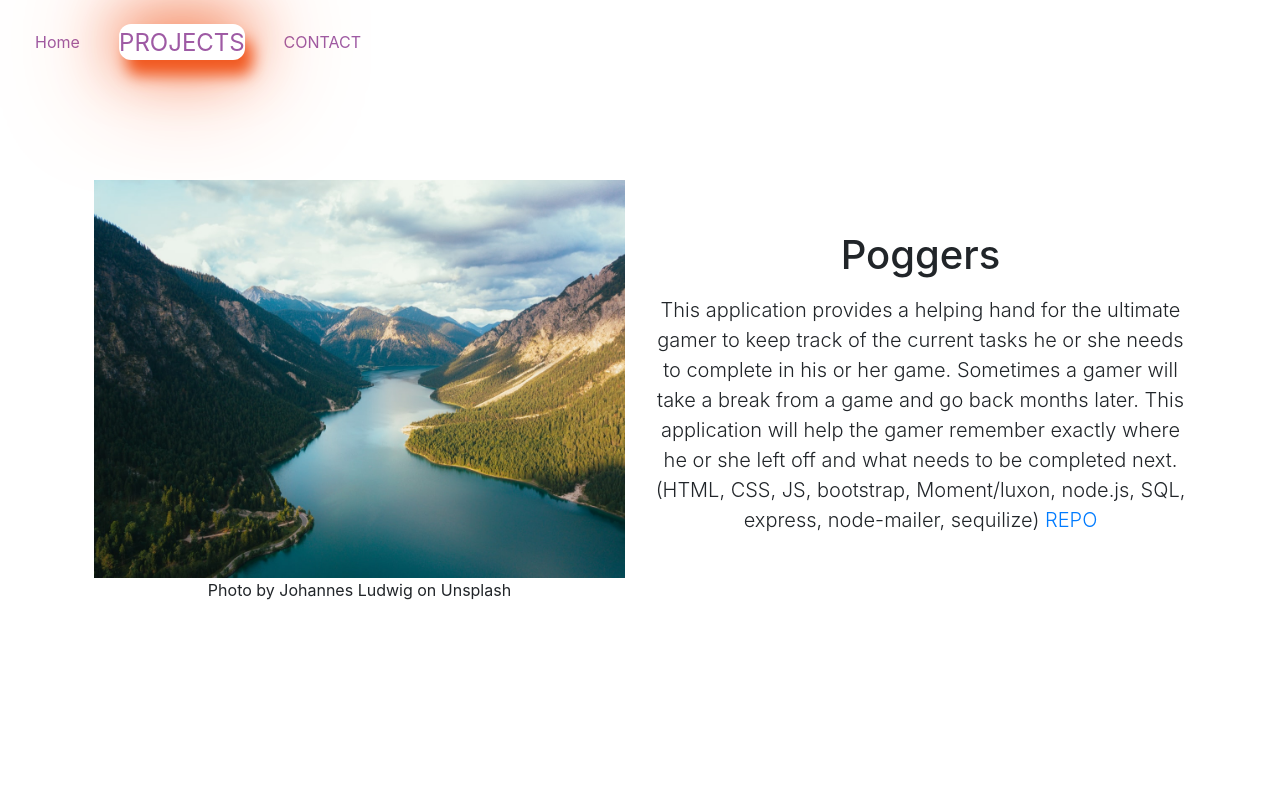
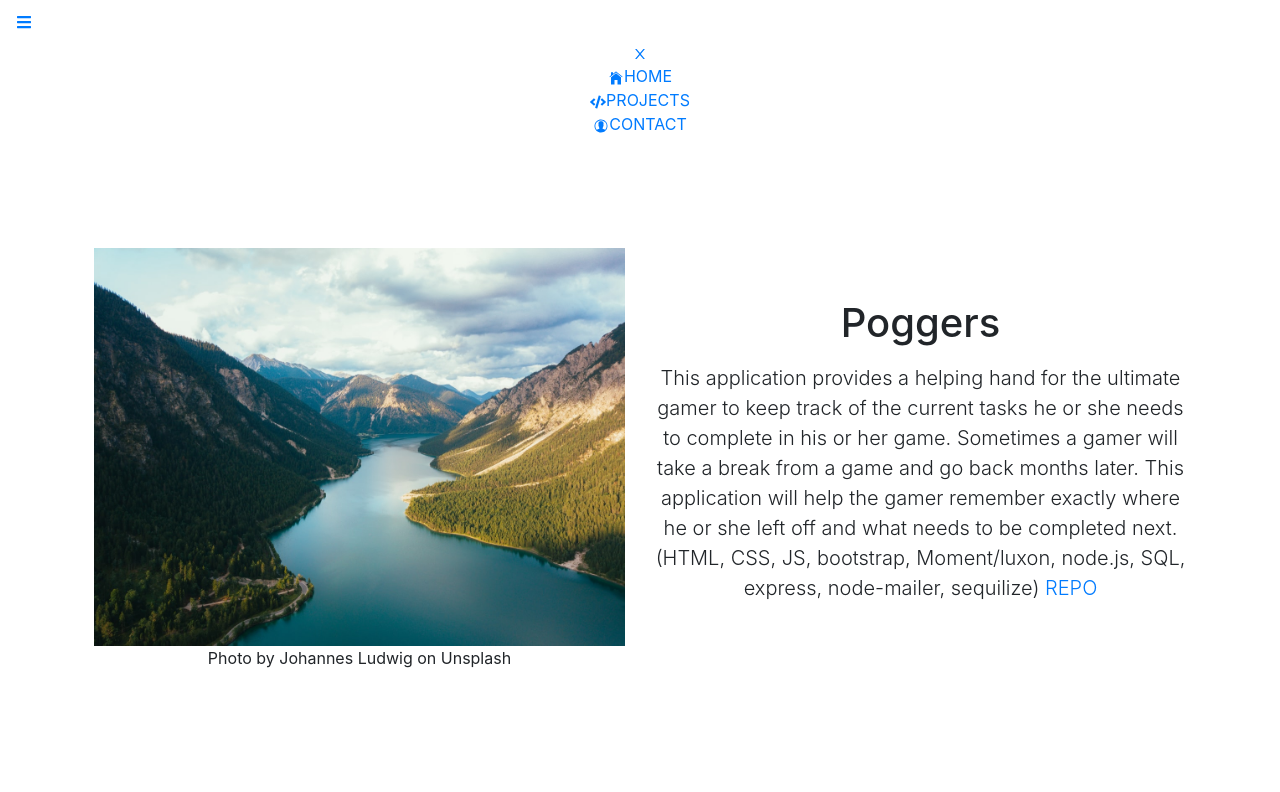
Before and after one commit to MiernickiElijah/Swash.v3, a React (Create React App) app in the folder my-app/: page /projects in a window 1280 px wide. Shown: the top 792 px of the page. Built offline with nearby package versions, Linux system fonts and the light colour scheme.

Commit message:
functionality of the navbar, add map through of navbar page data

```diff
--- a/my-app/src/components/nav/index.js
+++ b/my-app/src/components/nav/index.js
@@ -1,22 +1,45 @@
-import { NavLink } from 'react-router-dom';
+import { Link, NavLink } from 'react-router-dom';
 import './style.css';
+import * as reactIcons from "react-icons/fa";
+import * as AireactIcons from "react-icons/ai";
+import { useState } from 'react';
+import { Navbar } from './navbar';
 
 function Nav() {
-    return (<nav id="navbar">
-        <ul id="navs">
-            <NavLink to="/" exact activeClassName="active">
-                <li className="hide tab" id="fast">Home</li>
-            </NavLink>
+    const [navbar, setNavbar] = useState(false)
 
-            <NavLink to="/projects" activeClassName="active">
-                <li className="hide tab" id="fast">PROJECTS</li>
-            </NavLink>
+    const showNavbar = () => setNavbar(!navbar)
 
-            <NavLink to="/contact" activeClassName="active">
-                <li className="hide  tab" id="fast">CONTACT</li>
-            </NavLink>
-        </ul>
-    </nav>);
+    return (
+        <>
+            <div className="navbar">
+                <Link to="#" className="menu-bars">
+                    <reactIcons.FaBars onClick={showNavbar} />
+                </Link>
+            </div>
+
+            <nav className={navbar ? 'nav-menu active' : 'nav-menu'}>
+                <ul className='nav-menu-items'>
+                    <li className='navbar=toggle'>
+                        <Link to="#" className="menu=bars">
+                            <AireactIcons.AiOutlineClose />
+                        </Link>
+                    </li>
+                    {/* HERE WE MAP THROUGH THE Navbar object passed in from navbar.js */}
+                    {Navbar.map((page, index) => {
+                        return (
+                            <li key={index} className={page.className}>
+                                <Link to={page.path}>
+                                    {page.icon}
+                                    <span>{page.title}</span>
+                                </Link>
+                            </li>
+                        )
+                    })}
+                </ul>
+            </nav>
+        </>
+    );
 };
 
 export default Nav;
--- /dev/null
+++ b/my-app/src/components/nav/navbar.js
@@ -0,0 +1,24 @@
+import React from "react";
+import * as FareactIcons from "react-icons/fa"
+import * as IoreactIcons from "react-icons/io"
+
+export const Navbar = [
+    {
+        title: 'HOME',
+        path: '/',
+        icon: <IoreactIcons.IoIosHome />,
+        className: 'nav-text'
+    },
+    {
+        title: 'PROJECTS',
+        path: '/projects',
+        icon: <FareactIcons.FaCode />,
+        className: 'nav-text'
+    },
+    {
+        title: 'CONTACT',
+        path: '/contact',
+        icon: <IoreactIcons.IoIosContact />,
+        className: 'nav-text'
+    }
+]
--- a/my-app/src/components/nav/style.css
+++ b/my-app/src/components/nav/style.css
@@ -9,84 +9,3 @@
   --bloop: #00aeef;
   --floop: #9e5aa4;
 }
-
-.nav-item {
-  font-family: "poppins";
-  color: var(--maincolor);
-  padding: 15px;
-}
-
-/* hide the nav links until clicked */
-.transformed {
-  visibility: visible;
-  background-color: var(--bloop);
-  transition-delay: 250ms;
-  border: var(--secondary);
-  font-family: "Rock Salt", cursive;
-  border-width: 5px;
-  border-radius: 8px;
-  justify-content: center;
-  align-items: center;
-  position: sticky;
-  transition-property: color flex;
-  transition-timing-function: ease-in-out;
-  display: flex;
-  padding: 5px;
-  margin: 5px;
-  overflow: hidden;
-  width: 8rem;
-  animation: type 0.5s steps(60, end);
-}
-
-.stay {
-  visibility: visible;
-  background-color: var(--bloop);
-  border: var(--secondary);
-  font-family: "Rock Salt", cursive;
-  border-width: 5px;
-  border-radius: 8px;
-  justify-content: center;
-  align-items: center;
-  position: sticky;
-  transition-timing-function: ease-in-out;
-  display: flex;
-  padding: 5px;
-  margin: 5px;
-  width: 8rem;
-}
-
-/* NAV */
-#navbar ul {
-  display: flex;
-  flex-wrap: wrap;
-  list-style: none;
-  margin: 20px 5px;
-}
-
-#navs a {
-  color: var(--floop);
-  padding: 10px 30px;
-}
-
-#fast:hover {
-  background-color: var(--tertiary);
-  border: var(--floop);
-  border-width: 5px;
-  border-radius: 8px;
-  transform: scale(1.05);
-  box-shadow: 3px 10px 10px var(--secondary), 0px 0px 40px var(--secondary),
-    0px 0px 80px var(--secondary);
-  cursor: pointer;
-}
-
-/* Select NAV on Page */
-body nav ul a.active li {
-  background-color: var(--tertiary);
-  border-width: 5px;
-  border-color: var(--floop);
-  border-radius: 8px;
-  text-transform: uppercase;
-  box-shadow: 5px 10px 10px var(--secondary), 0px 0px 40px var(--secondary),
-    0px 0px 80px var(--secondary);
-  transform: scale(1.5);
-}
--- a/my-app/src/pages/home/index.js
+++ b/my-app/src/pages/home/index.js
@@ -24,7 +24,7 @@ function Home() {
                             - MongoDB
                             - Express
                             - Node.js
-                            - (PowerBI, Microsoft Dynamics, IMB - Cognos, Excel)
+                            - (PowerBI, Microsoft Dynamics, Cognos, Excel)
                         </ol>
                     </p>
                 </article>
--- /dev/null
+++ b/package.json
@@ -0,0 +1,5 @@
+{
+  "dependencies": {
+    "react-icons": "^4.3.1"
+  }
+}
```
Also changed, not shown: my-app/src/components/nav/nav_link.js (deleted, +0 -23 lines), 1 other file (tests, documents, lock files or other folders).
